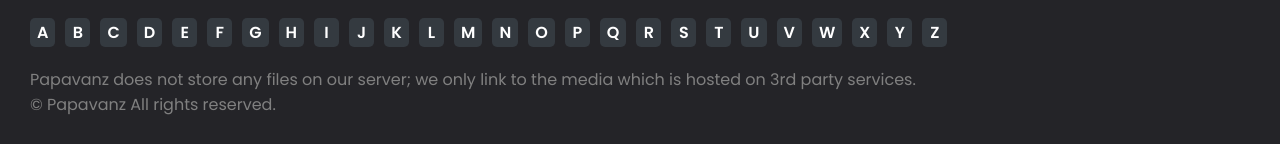
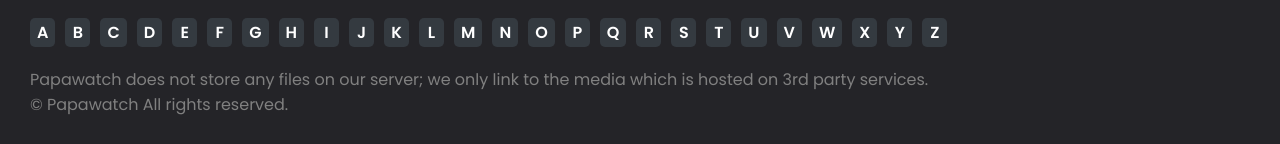
Before and after one commit to novanmartejares/papawatch2, a React (Vite) app: page / in a window 1280 px wide. Shown: the part 4047-4191 px from the top of the page. Built offline with nearby package versions, Linux system fonts and the light colour scheme; no server answers.

Commit message:
Update Footer.jsx

```diff
--- a/src/components/Footer/Footer.jsx
+++ b/src/components/Footer/Footer.jsx
@@ -46,10 +46,10 @@
       <div className="alphabet-list d-flex">{links}</div>
       <div className="copyright-text">
         <p>
-          Papavanz does not store any files on our server; we only link to the
+          Papawatch does not store any files on our server; we only link to the
           media which is hosted on 3rd party services.
         </p>
-        <p>&copy; Papavanz All rights reserved.</p>
+        <p>&copy; Papawatch All rights reserved.</p>
       </div>
     </div>
   );
```
